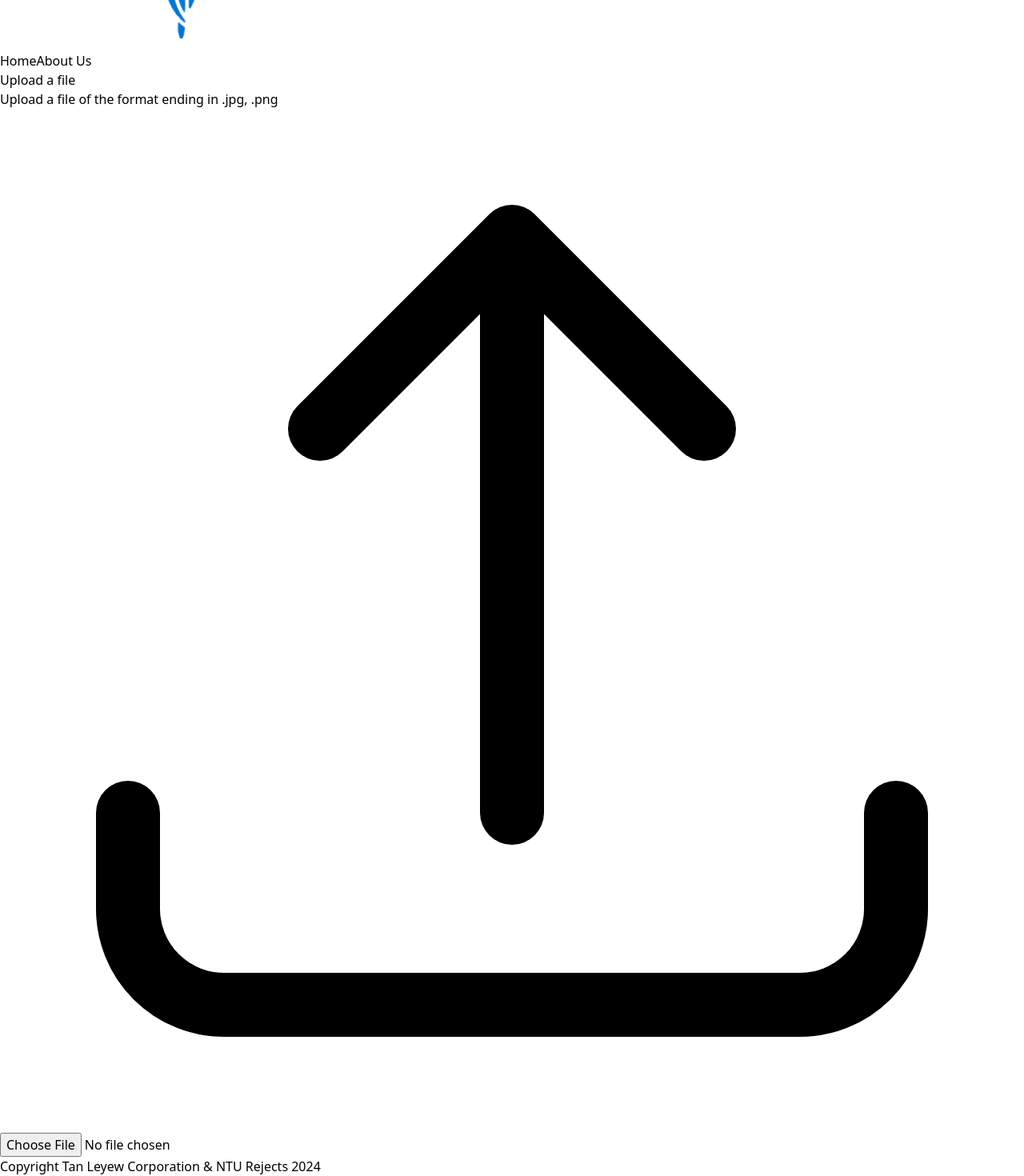
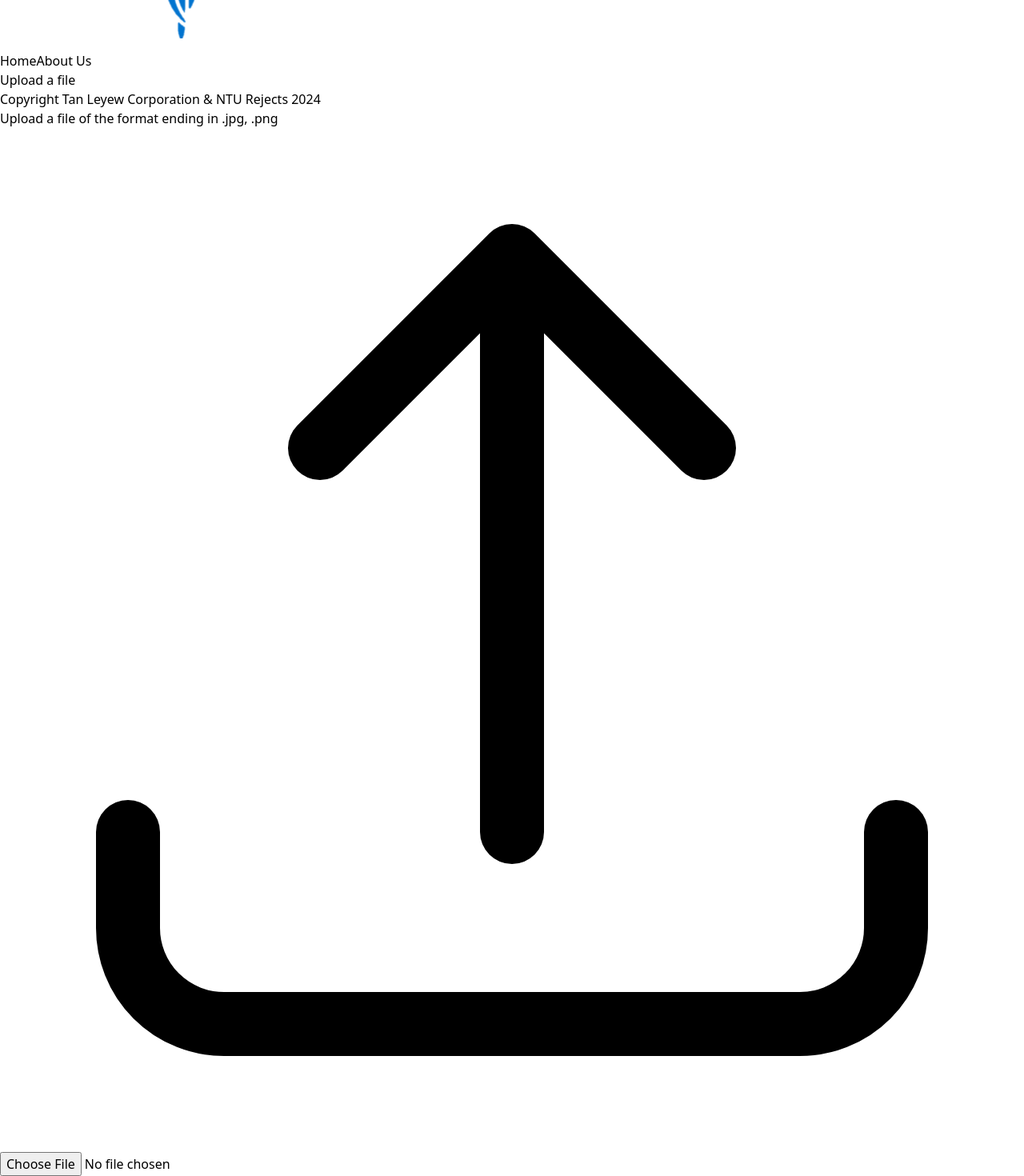
Before and after one commit to Kantosaurus/NUS-Health-Hack-2024, a React (Vite) app in the folder frontend/: page /upload in a window 1280 px wide. Shown: the part 631-2101 px from the top of the page at 80% size. Built offline with nearby package versions, Linux system fonts and the light colour scheme.

Commit message:
Routing working, changed layout files

```diff
--- /dev/null
+++ b/frontend/src/Home.jsx
@@ -0,0 +1,10 @@
+import React from "react"
+
+export default function Home() {
+    return (
+        <>
+        <h1>Hello there, this is a placeholder</h1>
+        <p> Honestly, I've been very busy and I didn't spend much time on this</p>
+        </>
+    )
+}
--- a/frontend/src/App.jsx
+++ b/frontend/src/Layout.jsx
@@ -1,13 +1,13 @@
 import React from "react"
 import Navbar from "./components/nav.jsx"
 import Footer from "./components/footer.jsx"
-import UploadSect from "./components/upload.jsx"
-export default function App() {
+import { Outlet } from "react-router-dom"
+export default function Layout() {
   return (
       <div>
         <Navbar/>
-        <UploadSect/>
         <Footer/>
+        <Outlet />
       </div>
   )
 }
--- /dev/null
+++ b/frontend/src/Upload_page.jsx
@@ -0,0 +1,9 @@
+import React from "react"
+import UploadSect from "./components/upload.jsx"
+export default function UploadPage() {
+  return (
+      <div>
+        <UploadSect/>
+      </div>
+  )
+}
--- a/frontend/src/components/nav.jsx
+++ b/frontend/src/components/nav.jsx
@@ -1,9 +1,10 @@
 import React from 'react'
 import { Disclosure, Menu, Transition } from '@headlessui/react'
 import { Bars3Icon, BellIcon, XMarkIcon } from '@heroicons/react/24/outline'
+import { Outlet, Link } from "react-router-dom";
 const navigation = [
-  { name: 'Home', href: './index.html', current: true },
-  { name: 'About Us', href: './about.html', current: false },
+  { name: 'Home', to: '/', current: true },
+  { name: 'About Us', to: '/about', current: false },
 ]
 
 function classNames(...classes) {
@@ -40,9 +41,9 @@ export default function Navbar() {
                 <div className="hidden sm:ml-6 sm:block">
                   <div className="flex space-x-10">
                     {navigation.map((item) => (
-                      <a
+                      <Link
                         key={item.name}
-                        href={item.href}
+                        to={item.to}
                         className={classNames(
                           item.current ? 'bg-sky-600 text-white' : 'text-slate-50 hover:bg-sky-400 hover:text-white',
                           'rounded-md px-3 py-2 text-sm font-medium'
@@ -50,18 +51,18 @@ export default function Navbar() {
                         aria-current={item.current ? 'page' : undefined}
                       >
                         {item.name}
-                      </a>
+                      </Link>
                     ))}
                   </div>
                 </div>
               </div>
               <div className="absolute inset-y-0 right-0 flex items-center pr- sm:static sm:inset-auto sm:ml-6 sm:pr-0 ">
-                <a href="./upload.html">
+                <Link to="/upload">
                   <button
                     className="rounded-full h-10 w-40 bg-violet-400 p-1 text-slate-100 hover:text-white hover:bg-violet-600 focus:outline-none"
                     >Upload a file
                   </button>
-                </a>
+                </Link>
 
                 {/* Profile dropdown */}
 
--- a/frontend/src/main.jsx
+++ b/frontend/src/main.jsx
@@ -1,9 +1,19 @@
-import React from 'react'
-import ReactDOM from 'react-dom/client'
-import App from './App.jsx'
+import React from 'react';
+import ReactDOM from "react-dom/client";
+import { BrowserRouter, Routes, Route } from "react-router-dom";
+import Layout from './Layout.jsx';
+import UploadPage from './Upload_page.jsx';
+import Home from "./Home.jsx";
 import './assets/tailwind.css';
 ReactDOM.createRoot(document.getElementById('root')).render(
   <React.StrictMode>
-    <App/>
+    <BrowserRouter>
+      <Routes>
+        <Route path="/" element={<Layout />}>
+        <Route index element ={<Home />}/>
+        <Route path="/upload" element={<UploadPage/>}/>
+        </Route>
+      </Routes>
+    </BrowserRouter>
   </React.StrictMode>,
 )
```
